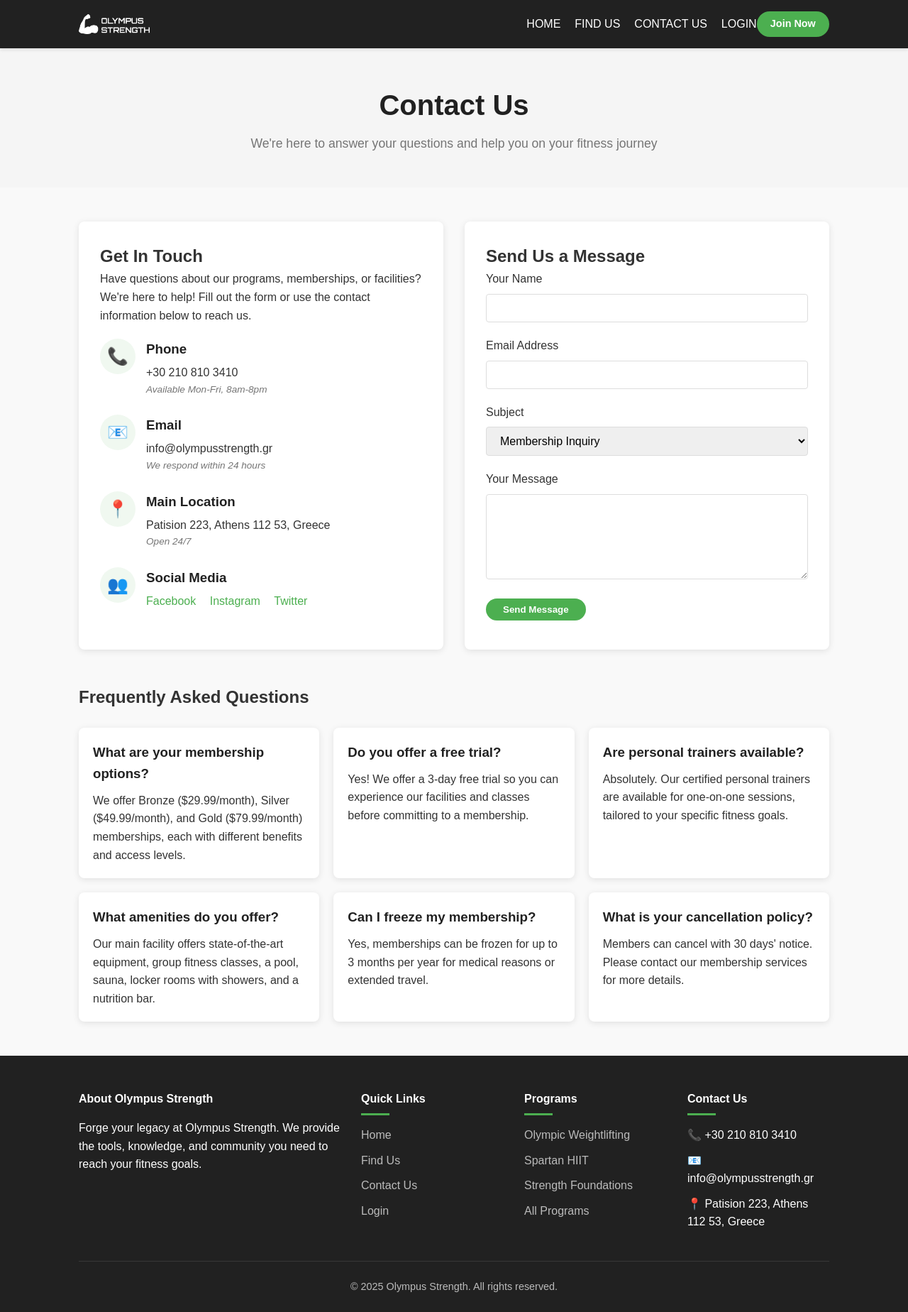
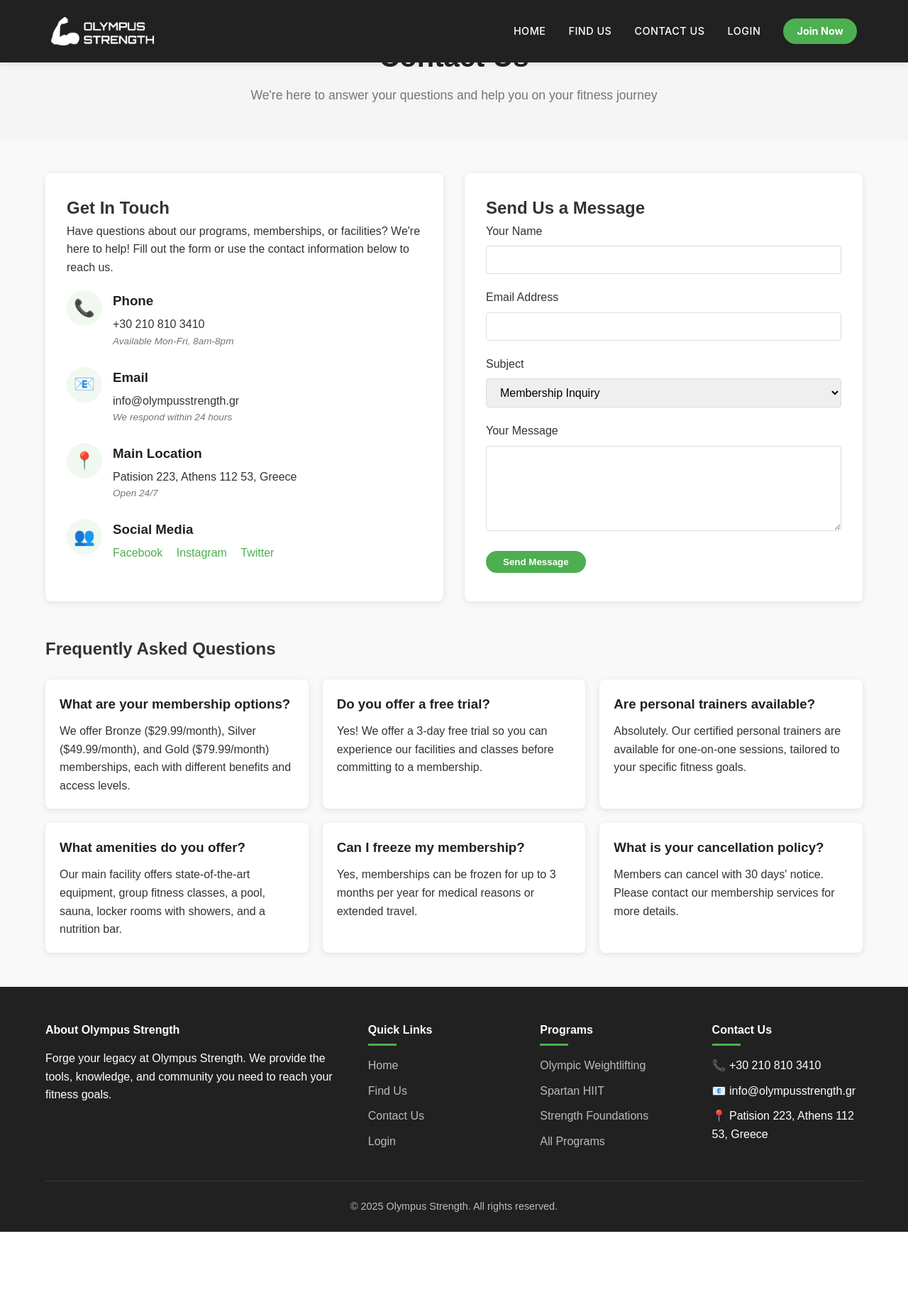
Before and after one commit to NikosWork1/olympus-strength, a FastAPI app: page /contact in a window 1280 px wide. Shown: the whole page at 71% size. After the commit the page ends 1735 px from the top, so only its background shows below. Run offline with FastAPI, Linux system fonts and the light colour scheme.

Commit message:
Update contact.html

```diff
--- a/templates/contact.html
+++ b/templates/contact.html
@@ -27,53 +27,81 @@
 
         /* Header styles */
         header {
-            background-color: #212121;
+            background-color: #212121 !important;
             color: white;
             padding: 1rem 0;
-            box-shadow: 0 2px 5px rgba(0,0,0,0.1);
-            position: relative;
+            position: fixed;
+            width: 100%;
+            top: 0;
+            z-index: 1000;
+            box-shadow: 0 2px 10px rgba(0, 0, 0, 0.1);
+            font-family: 'Inter', 'Segoe UI', 'Roboto', sans-serif !important;
         }
 
         .container {
-            width: 85%;
+            width: 100%;
             max-width: 1200px;
             margin: 0 auto;
-            padding: 0 15px;
+            padding: 0 1.5rem;
         }
 
         .header-container {
             display: flex;
             justify-content: space-between;
             align-items: center;
+            padding: 0.5rem 2rem;
         }
 
         .logo {
             display: flex;
             align-items: center;
-            font-weight: bold;
             font-size: 1.5rem;
+            font-weight: 700 !important;
             color: white;
+            text-decoration: none;
+            letter-spacing: 1px;
         }
 
         .logo-img {
-            width: 100px;
-            height: auto;
-        }
-
-        .nav-link {
-            color: white;
-            margin-left: 20px;
-            font-weight: 500;
-            transition: color 0.3s;
-        }
-
-        .nav-link:hover {
-            color: #4CAF50;
+            height: 40px;
+            width: auto;
+            object-fit: contain;
         }
 
         .nav {
             display: flex;
             align-items: center;
+        }
+
+        .nav-link {
+            color: white !important;
+            text-decoration: none !important;
+            font-weight: 500 !important;
+            position: relative !important;
+            transition: color 0.3s !important;
+            text-transform: uppercase !important;
+            font-size: 0.9rem !important;
+            letter-spacing: 0.5px !important;
+            margin-left: 2rem !important;
+        }
+
+        .nav-link:hover {
+            color: #4CAF50 !important;
+        }
+
+        .nav-link::after {
+            content: '';
+            position: absolute;
+            bottom: -5px;
+            left: 0;
+            width: 0;
+            height: 2px;
+            background-color: #4CAF50;
+            transition: width 0.3s ease;
+        }
+
+        .nav-link:hover::after {
+            width: 100%;
         }
 
         .btn {
@@ -95,6 +123,7 @@
         .btn-sm {
             font-size: 0.9rem;
             padding: 0.4rem 1.2rem;
+            margin-left: 2rem;
         }
 
         /* Page header */
```
